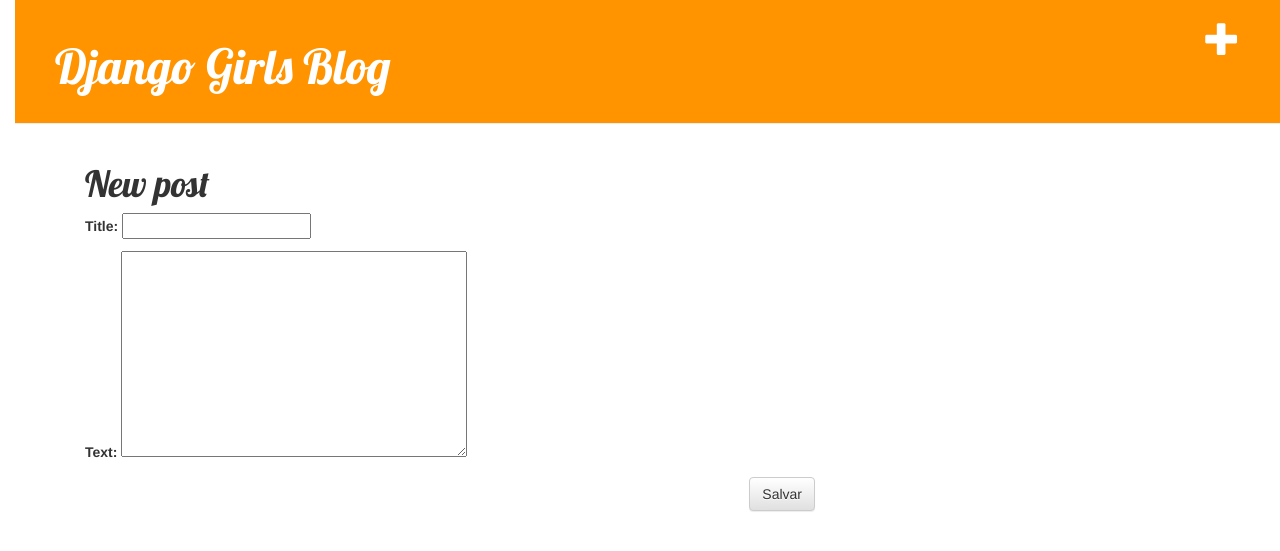
After one commit to f4bioss/my-first-blog, a Django app: page /post/new/ in a window 1280 px wide. The commit adds this page. Shown: the top 551 px of the page. Run offline with Django 3.2, Linux system fonts and the light colour scheme; some libraries are stand-ins or nearby versions.

Commit message:
Added views to create/edit blog post inside the site.

```diff
--- /dev/null
+++ b/blog/forms.py
@@ -0,0 +1,7 @@
+from django import forms
+from .models import Post
+
+class PostForm(forms.ModelForm):
+    class Meta:
+        model = Post
+        fields = ('title', 'text',)
--- a/blog/templates/blog/base.html
+++ b/blog/templates/blog/base.html
@@ -8,9 +8,10 @@
         <link rel="stylesheet" href="{% static "css/blog.css" %}">
     </head>
     <body>
-         <div class="page-header">
-             <h1><a href="/">Django Girls Blog</a></h1>
-         </div>
+        <div class="page-header">
+            <a href="{% url "blog.views.post_new" %}" class="top-menu"><span class="glyphicon glyphicon-plus"></span></a>
+            <h1><a href="/">Django Girls Blog</a></h1>
+        </div>
          <div class="content container">
              <div class"row"
                  <div class="col-md-8">
--- a/blog/templates/blog/post_detail.html
+++ b/blog/templates/blog/post_detail.html
@@ -5,8 +5,9 @@
         {% if post.created_date %}
             <div class="date">
                 {{ post.created_date }}
+                {% endif %}
+                <a class="btn btn-default" href="{% url "post_edit" pk=post.pk %}"><span class="glyphicon glyphicon-pencil"></span></a>
             </div>
-        {% endif %}
         <h1>{{ post.title }}</h1>
         <p>{{ post.text|linebreaks }}</p>
     </div>
--- /dev/null
+++ b/blog/templates/blog/post_edit.html
@@ -0,0 +1,9 @@
+{% extends "blog/base.html" %}
+
+{% block content %}
+    <h1>New post</h1>
+    <form method="POST" class="post-form">{% csrf_token %}
+        {{ form.as_p }}
+        <button type="submit" class="save btn btn-default">Salvar</button>
+    </form>
+{% endblock %}
--- a/blog/urls.py
+++ b/blog/urls.py
@@ -3,5 +3,8 @@
 
 urlpatterns = [
         url(r'^$', views.post_list),
-        url(r'^post/(?P<pk>[0-9]+)/$', views.post_detail)
+        url(r'^post/(?P<pk>[0-9]+)/$', views.post_detail),
+        url(r'^post/new/$', views.post_new, name='post_new'),
+        url(r'^post/(?P<pk>[0-9]+)/edit/$', views.post_edit, name='post_edit'),
+
         ]
--- a/blog/views.py
+++ b/blog/views.py
@@ -1,7 +1,8 @@
 from django.shortcuts import render
 from django.utils import timezone
 from .models import Post
-from django.shortcuts import render, get_object_or_404
+from django.shortcuts import render, get_object_or_404, redirect
+from .forms import PostForm
 
 def post_list(request):
     posts = Post.objects.filter(created_date__lte = timezone.now()).order_by('created_date')
@@ -10,3 +11,28 @@
 def post_detail(request, pk):
     post = get_object_or_404(Post, pk=pk)
     return render(request, 'blog/post_detail.html', {'post': post})
+
+def post_new(request):
+    if request.method == "POST":
+        form = PostForm(request.POST)
+        if form.is_valid():
+            post = form.save(commit=False)
+            post.author = request.user
+            post.save()
+            return redirect('blog.views.post_detail', pk=post.pk)
+    else:
+        form = PostForm()
+    return render(request, 'blog/post_edit.html', {'form': form})
+
+def post_edit(request, pk):
+    post = get_object_or_404(Post, pk=pk)
+    if request.method == "POST":
+        form = PostForm(request.POST, instance=post)
+        if form.is_valid():
+            post = form.save(commit=False)
+            post.author = request.user
+            post.save()
+            return redirect('blog.views.post_detail', pk=post.pk)
+    else:
+        form = PostForm(instance=post)
+    return render(request, 'blog/post_edit.html', {'form': form})
```
